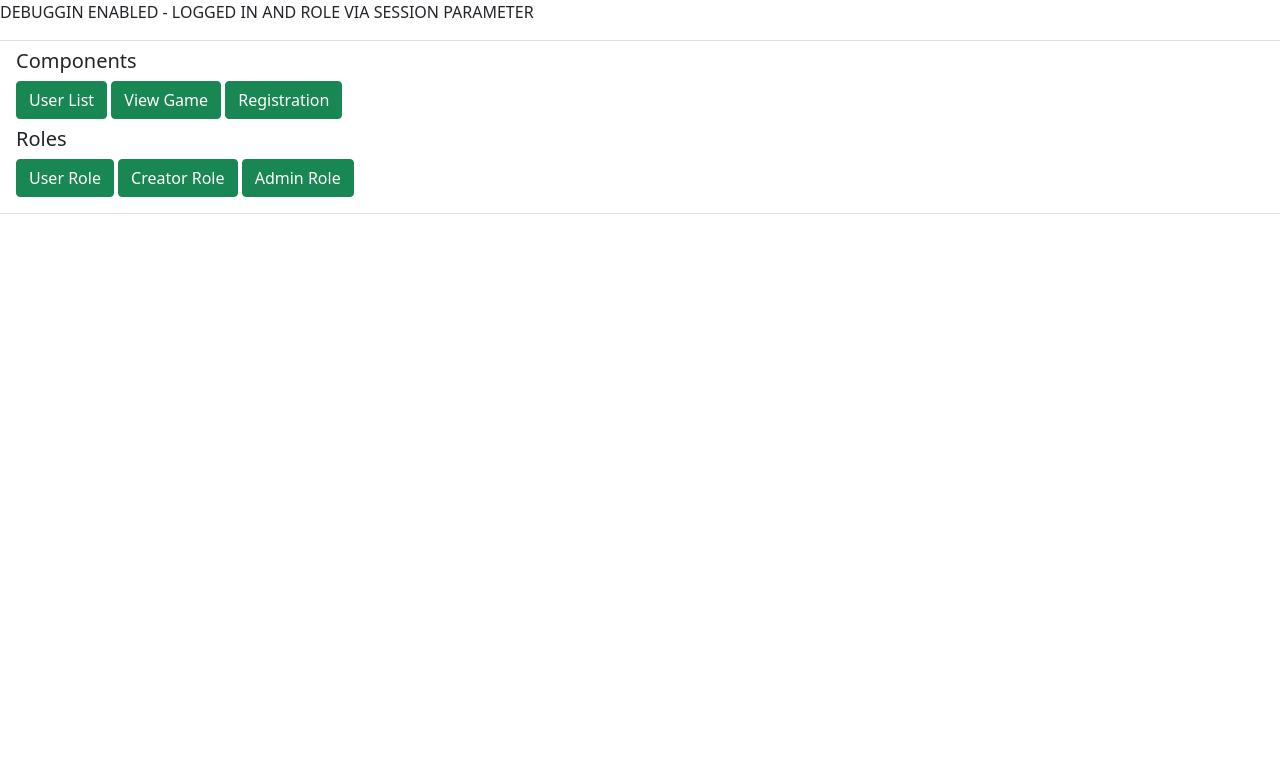
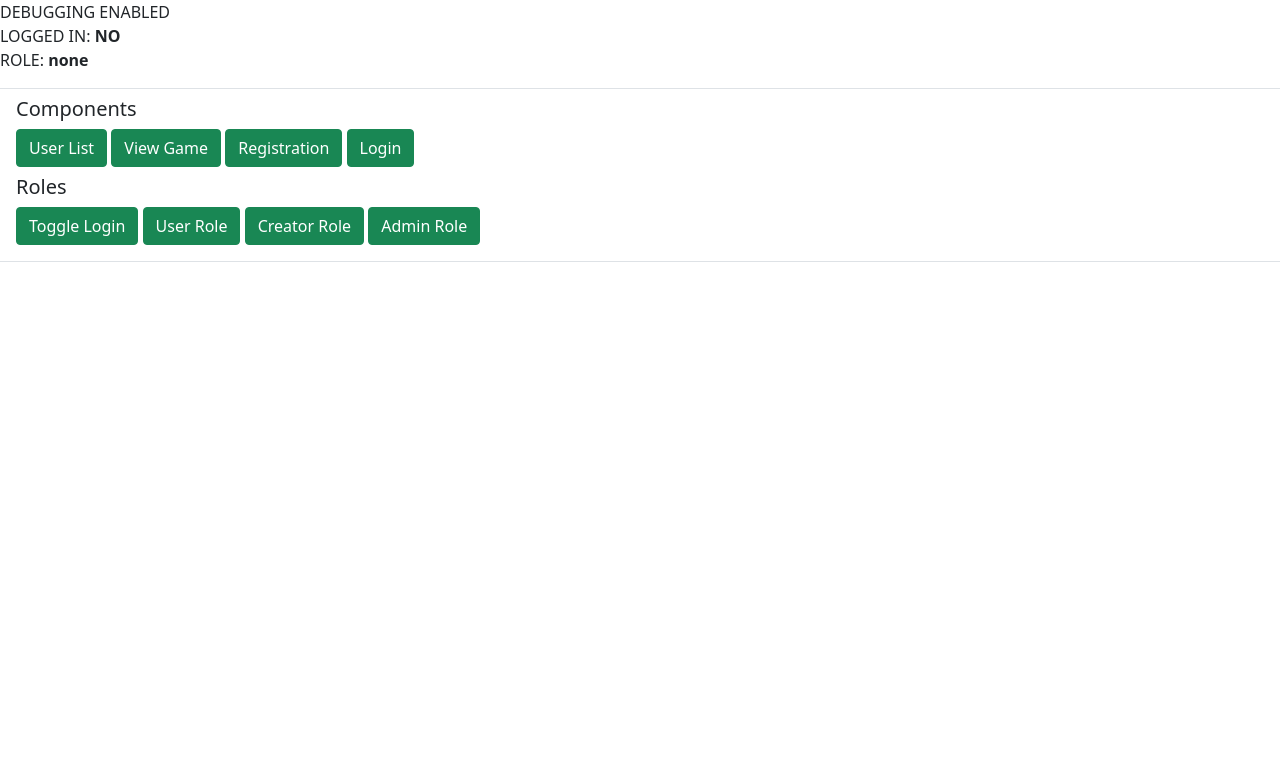
Before and after one commit to rasebdon/itp-minigames, a PHP site: page / in a window 1280 px wide. Shown: the top 783 px of the page. Run offline with PHP 8.4, Linux system fonts and the light colour scheme; some libraries are stand-ins or nearby versions.

Commit message:
Login - almost done

```diff
--- a/forms/formEntry.php
+++ b/forms/formEntry.php
@@ -15,3 +15,15 @@ if (isset($_POST['RegisterSubmit'])) {
         $_SESSION['registerErrors'] = Validation::$instance->getReturnErrors();
     }
 }
+
+if (isset($_POST['LoginSubmit'])) {
+    if (Validation::$instance->login($_POST)) {
+        if (isset($_SESSION['loginErrors']))
+            unset($_SESSION['loginErrors']);
+
+
+        var_dump(UserService::$instance->getUserByUsername($_POST['Username']));
+    } else {
+        $_SESSION['loginErrors'] = Validation::$instance->getReturnErrors();
+    }
+}
--- a/index.php
+++ b/index.php
@@ -27,17 +27,26 @@ if (isset($_SESSION['SessionID'])) {
     $userType = $user->getUserType();
 }
 
-// DEBUG USER ADMIN
-echo "DEBUGGIN ENABLED - LOGGED IN AND ROLE VIA SESSION PARAMETER";
-$loggedIn = false;
-if (isset($_GET['debugRole'])) {
-    $_SESSION['debugRole'] = $_GET['debugRole'];
+/// DEBUGGING
+// Debug login
+if (isset($_GET['debugLogin'])) {
+    $_SESSION['debugLogin'] = $_GET['debugLogin'];
 }
-if (isset($_SESSION['debugRole'])) {
-    $userType = new UserType($_SESSION['debugRole']);
-} else {
-    $userType = UserType::User();
+if (isset($_SESSION['debugLogin'])) {
+    $loggedIn = $_SESSION['debugLogin'];
+    // Debug role (Only available if user is logged in)
+    if ($loggedIn) {
+        if (isset($_GET['debugRole'])) {
+            $_SESSION['debugRole'] = $_GET['debugRole'];
+        }
+        if (isset($_SESSION['debugRole'])) {
+            $userType = new UserType($_SESSION['debugRole']);
+        }
+    }
 }
+// Print debugging status
+echo "DEBUGGING ENABLED<br>LOGGED IN: <b>" . ($loggedIn ? "YES" : "NO") . "</b><br>ROLE: <b>" . (($userType != null) ? $userType->getTypeString() : "none") . "</b>";
+
 ?>
 <!DOCTYPE html>
 <html lang="en">
@@ -70,9 +79,11 @@ if (isset($_SESSION['debugRole'])) {
         <a href="http://localhost/?action=showUsers&amount=20&offset=0" class="btn btn-success">User List</a>
         <a href="http://localhost/?action=viewGame&id=1" class="btn btn-success">View Game</a>
         <a href="http://localhost/?action=register" class="btn btn-success">Registration</a>
+        <a href="http://localhost/?action=login" class="btn btn-success">Login</a>
     </div>
     <div class="ps-3 mt-2 mb-3 pb-3 border-bottom">
         <p class="h5">Roles</p>
+        <a href="http://localhost/?debugLogin=<?= !$loggedIn ?>" class="btn btn-success">Toggle Login</a>
         <a href="http://localhost/?debugRole=user" class="btn btn-success">User Role</a>
         <a href="http://localhost/?debugRole=creator" class="btn btn-success">Creator Role</a>
         <a href="http://localhost/?debugRole=admin" class="btn btn-success">Admin Role</a>
@@ -103,6 +114,7 @@ if (isset($_SESSION['debugRole'])) {
         } else {
             // if someone isn´t logged in
             require_once "utility/Registration.php";
+            require_once "utility/Login.php";
         }
         ?>
     </div>
--- a/services/UserService.class.php
+++ b/services/UserService.class.php
@@ -94,6 +94,22 @@ class UserService
         return $userObjs;
     }
 
+    public function getUserByUsername($username)
+    {
+        $this->db->query("SELECT * from user WHERE Username = ?", $username);
+
+        $userArray = $this->db->fetchArray();
+
+        return new User(
+            $userArray['UserID'],
+            $userArray['Username'],
+            $userArray['FirstName'],
+            $userArray['LastName'],
+            array(),
+            new UserType($userArray['Usertype'])
+        );
+    }
+
     public function getUsertype($usertype)
     {
         // echo 'Warning: getUsertype() function from class UserService not implemented yet! Using default value "admin"';
--- /dev/null
+++ b/utility/Login.php
@@ -0,0 +1,25 @@
+<?php
+if (isset($_GET['action'])) {
+    if ($_GET['action'] == 'login') {
+?>
+        <h1>Login</h1>
+        <form action="" method="POST">
+
+            <div class="form-group">
+                <label for="Username"></label>
+                <input type="text" class="form-control" name="Username" id="" aria-describedby="helpId" placeholder="username">
+                <small id="helpId" class="form-text text-muted"><?= $_SESSION['loginErrors']['Username'] ?? '' ?></small>
+            </div>
+
+            <div class="form-group">
+                <label for="Password"></label>
+                <input type="password" class="form-control" name="Password" id="" placeholder="password">
+                <small id="helpId" class="form-text text-muted"><?= $_SESSION['loginErrors']['Password'] ?? '' ?></small>
+            </div>
+
+            <button type="submit" name="LoginSubmit" class="btn btn-primary">login</button>
+        </form>
+
+<?php
+    }
+}
--- a/utility/Registration.php
+++ b/utility/Registration.php
@@ -2,8 +2,6 @@
 if (isset($_GET['action'])) {
     if ($_GET['action'] == 'register') {
 ?>
-        <h1>Registration</h1>
-
         <h1>Register</h1>
         <form action="" method="post">
             <div class="form-row">
--- a/utility/Validation.class.php
+++ b/utility/Validation.class.php
@@ -160,6 +160,42 @@ class Validation
         // 5. return success bool
         return $this->success;
     }
+
+    public function matchPassword($username, $password)
+    {
+        $this->db->query("SELECT * FROM user WHERE username = ?", $username);
+
+        $user = $this->db->fetchArray();
+
+        if ($user === false) {
+            return false;
+        }
+
+        return password_verify($password, $user['Password']);
+    }
+
+    public function login($loginData)
+    {
+        $this->clearErrors();
+        $this->removeSubmit($loginData);
+        $this->checkEmpty($loginData);
+
+        if (!isset($this->returnErrors['Username']))
+            if (!$this->valueExists("user", "Username", $loginData['Username'])) {
+                $this->returnErrors['Username'] = Validation::error['USERNAME_WRONG'];
+                $this->success = false;
+            }
+
+        if (!isset($this->returnErrors['Username'])) {
+            if (!$this->matchPassword($loginData['Username'], $loginData['Password'])) {
+                $this->returnErrors['Password'] = Validation::error['PASSWORD_WRONG'];
+                $this->success = false;
+            }
+        }
+
+        $this->fillSuccessful($loginData);
+        return $this->success;
+    }
 }
 
 Validation::$instance = new Validation(Database::$instance);
```
